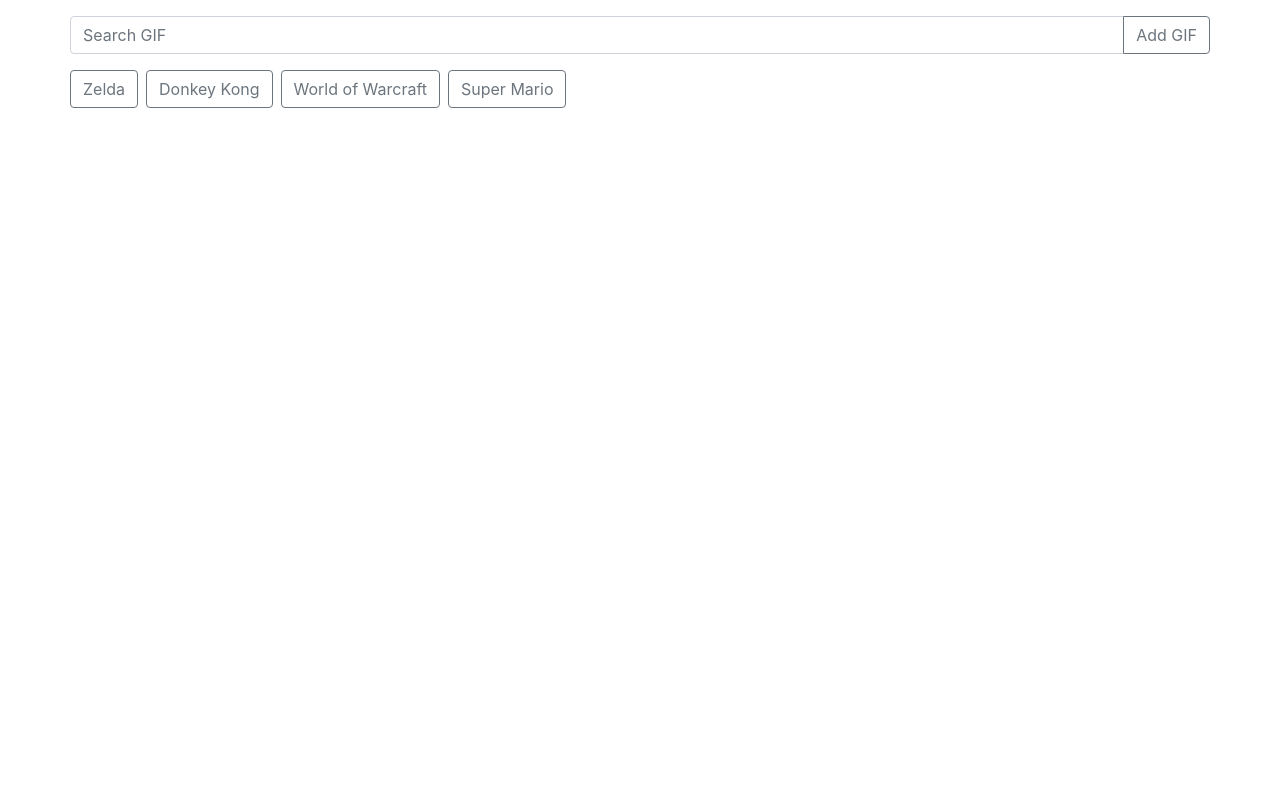
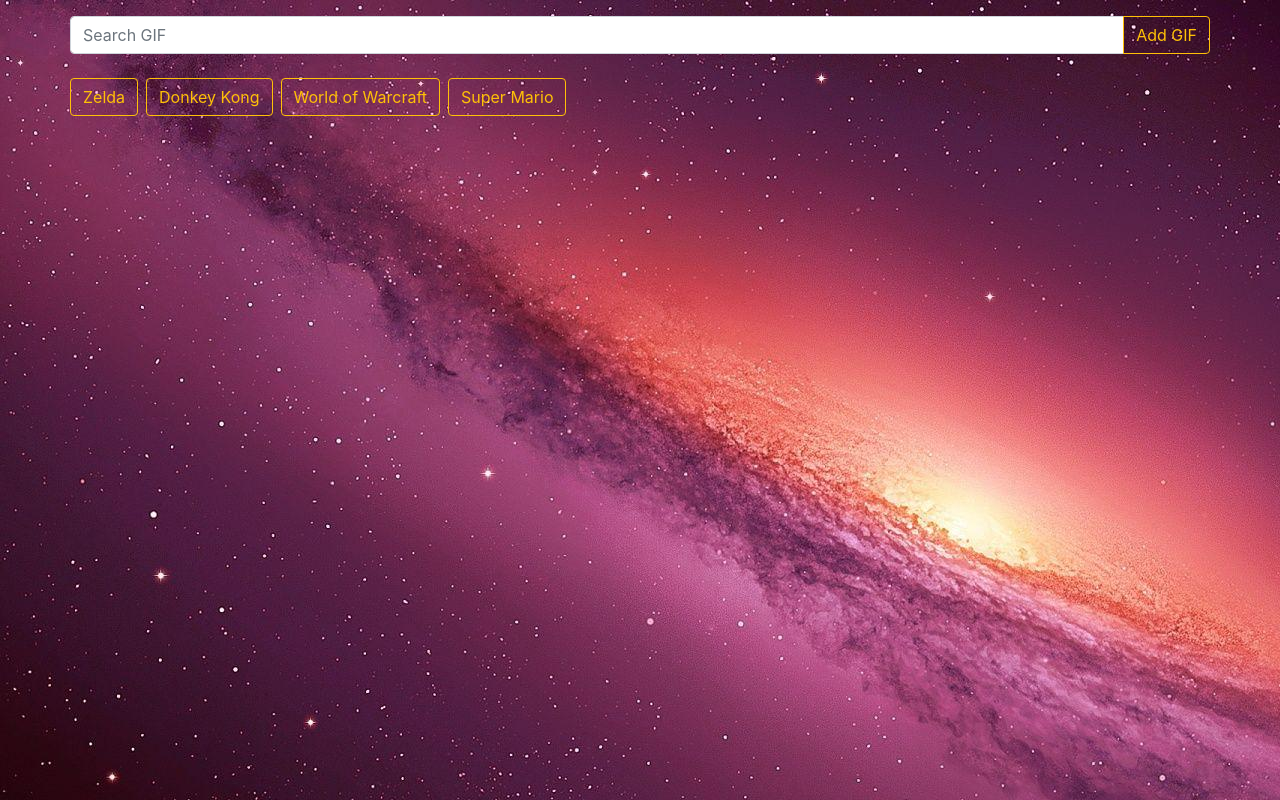
Before and after one commit to malvarius/giphyselector, a plain HTML site: page index.html in a window 1280 px wide. Drawn offline with nearby package versions, Linux system fonts and the light colour scheme.

Commit message:
fixed scope issue with gif search ability, can now add buttons and search gifs

```diff
--- a/giphy.js
+++ b/giphy.js
@@ -6,7 +6,7 @@ var displayArray = function (array) {
     // first empties button div
     // creates button for each element in array
     for (i = 0; i < array.length; i++) {
-        var but = $("<button class='btn gifBtn btn-outline-secondary mr-2 type='button'></button>");
+        var but = $("<button class='btn gifBtn btn-outline-warning mr-2 mt-2 type='button'></button>");
         but.attr("gif-name",array[i]);
         but.text(array[i])
         $('.btnContain').append(but);
@@ -15,6 +15,7 @@ var displayArray = function (array) {
 displayArray(gameArray);
 
 // on click function to push text from search bar to gameArray and regenerate buttons
+// IMPORTANT: must have axios on click command within search button command or scope of updated array will not have access
 
 $('.searchBtn').on('click', function (event) {
     event.preventDefault();
@@ -23,11 +24,10 @@ $('.searchBtn').on('click', function (event) {
     gameArray.push(input);
     displayArray(gameArray);
     $('.userIn').val("");
-})
+
 
 // axios command  to get gifs based on gif-name attribute , gets 10 gifs
 $('.gifBtn').on('click',function(){
-    console.log($(this).attr('gif-name'))
     $('.gifContain').empty();
     const search = $(this).attr('gif-name');
     const link = "https://api.giphy.com/v1/gifs/search?api_key=mcTa9s1YDz1zMg4Ad6oszrHFMV71V7oo&q="+search+"&limit=10&offset=0&rating=PG&lang=en";
@@ -49,3 +49,4 @@ axios({ url: link,
   })
 
 })
+})
--- a/index.html
+++ b/index.html
@@ -23,7 +23,7 @@
                 <input type="text" class="form-control userIn" placeholder="Search GIF"
                     aria-label="Recipient's username" aria-describedby="basic-addon2">
                 <div class="input-group-append">
-                    <button class="btn btn-outline-secondary searchBtn" type="button">Add GIF</button>
+                    <button class="btn btn-outline-warning searchBtn" type="button">Add GIF</button>
                 </div>
             </div>
         </div>
--- a/style.css
+++ b/style.css
@@ -0,0 +1,3 @@
+body{
+    background-image: url('./background.jpg');
+}
```
Also changed, not shown: background.jpg (added).
